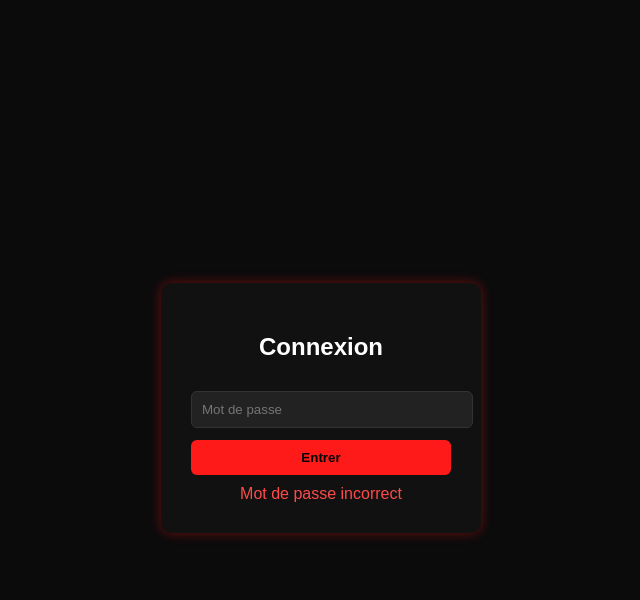
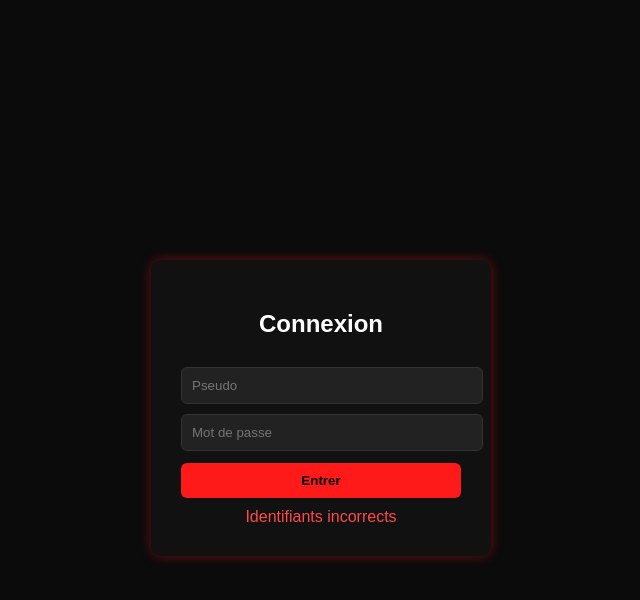
Before and after one commit to fcsmelvyn/stranger-things-tracker, a plain HTML site: page login.html in a window 1280 px wide. Both pictures are taken after a click on the button "Entrer". Shown: the whole page, without its empty margins (319-959 px from the left). Drawn offline with Linux system fonts and the light colour scheme.

Commit message:
Update login page for French localization

```diff
--- a/login.html
+++ b/login.html
@@ -2,7 +2,7 @@
 <html lang="fr">
 <head>
   <meta charset="utf-8">
-  <title>Login</title>
+  <title>Connexion</title>
   <style>
     body{
       background:#0b0b0c; display:flex; align-items:center; justify-content:center;
@@ -11,7 +11,7 @@
     .box{
       background:#111; padding:30px; border-radius:10px;
       box-shadow:0 0 12px rgba(255,20,20,0.4);
-      width:260px; text-align:center;
+      width:280px; text-align:center;
     }
     input{
       width:100%; padding:10px; margin-top:10px; border-radius:6px;
@@ -27,19 +27,24 @@
 <body>
   <div class="box">
     <h2>Connexion</h2>
+    <input type="text" id="user" placeholder="Pseudo">
     <input type="password" id="pass" placeholder="Mot de passe">
     <button onclick="login()">Entrer</button>
-    <div class="error" id="err">Mot de passe incorrect</div>
+    <div class="error" id="err">Identifiants incorrects</div>
   </div>
 
   <script>
-    const CORRECT_PASSWORD_HASH = "REPLACE_WITH_HASH";
+    // 🔐 Identifiants attendus
+    const CORRECT_USER = "fcs_melvyn";
+    const CORRECT_PASSWORD_HASH = "8c6976e5b5410415bde908bd4dee15dfb167a9c873fc4bb8a81f6f2ab448a918";
 
     async function login(){
-      const pwd = document.getElementById("pass").value;
+      const user = document.getElementById("user").value.trim();
+      const pwd  = document.getElementById("pass").value;
+
       const hash = await sha256(pwd);
 
-      if(hash === CORRECT_PASSWORD_HASH){
+      if(user === CORRECT_USER && hash === CORRECT_PASSWORD_HASH){
         sessionStorage.setItem("logged", "1");
         window.location.href = "index.html";
       } else {
@@ -51,7 +56,7 @@
       const buf = new TextEncoder().encode(str);
       const digest = await crypto.subtle.digest("SHA-256", buf);
       return [...new Uint8Array(digest)]
-          .map(x => x.toString(16).padStart(2, '0')).join('');
+        .map(x => x.toString(16).padStart(2, '0')).join('');
     }
   </script>
 </body>
```
